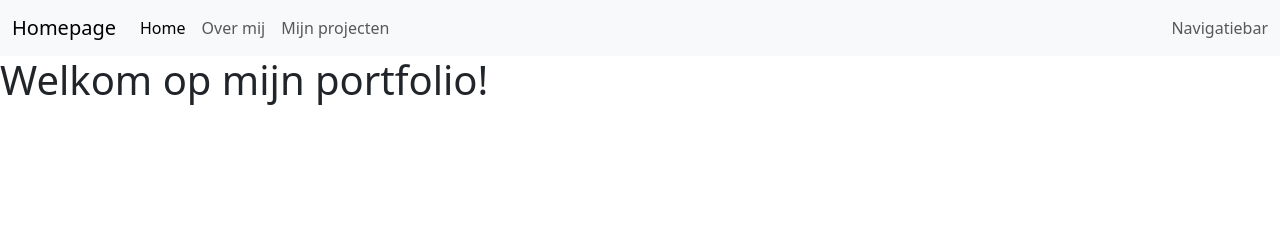
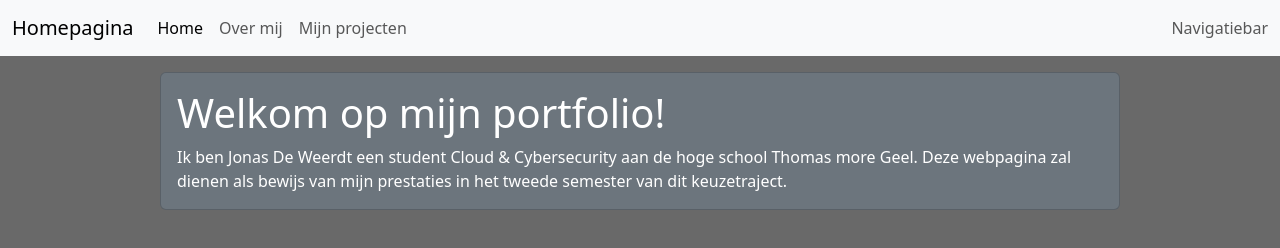
Before and after one commit to JonasDeWeerdt/Portfolio, a plain HTML site: page index.html in a window 1280 px wide. Drawn offline with nearby package versions, Linux system fonts and the light colour scheme.

Commit message:
Pagina aangevuld en een beetje gestyled

```diff
--- a/index.html
+++ b/index.html
@@ -12,16 +12,16 @@
         crossorigin="anonymous"></script>
 </head>
 
-<body>
+<body style="background-color: dimgray;">
     <nav class="navbar navbar-expand-md bg-body-tertiary">
         <div class="container-fluid">
-            <a class="navbar-brand" href="#">Homepage</a>
+            <a class="navbar-brand" href="#">Homepagina</a>
             <button class="navbar-toggler" type="button" data-bs-toggle="collapse" data-bs-target="#navbarText"
                 aria-controls="navbarText" aria-expanded="false" aria-label="Toggle navigation">
                 <span class="navbar-toggler-icon"></span>
             </button>
             <div class="collapse navbar-collapse" id="navbarText">
-                <ul class="navbar-nav me-auto mb-2 mb-lg-0">
+                <ul class="navbar-nav me-auto mb-lg-0">
                     <li class="nav-item">
                         <a class="nav-link active" aria-current="page" href="#">Home</a>
                     </li>
@@ -39,9 +39,13 @@
         </div>
     </nav>
 
-    <h1>Welkom op mijn portfolio!</h1>
-    <p></p>
 
+    <div class="card text-white bg-secondary w-75 mb-3 mt-3" style="margin: auto;">
+        <div class="card-body">
+          <h1 class="card-title">Welkom op mijn portfolio!</h1>
+          <p class="card-text">Ik ben Jonas De Weerdt een student Cloud & Cybersecurity aan de hoge school Thomas more Geel. Deze webpagina zal
+            dienen als bewijs van mijn prestaties in het tweede semester van dit keuzetraject.</p>
+        </div>
 </body>
 
 </html>
```
